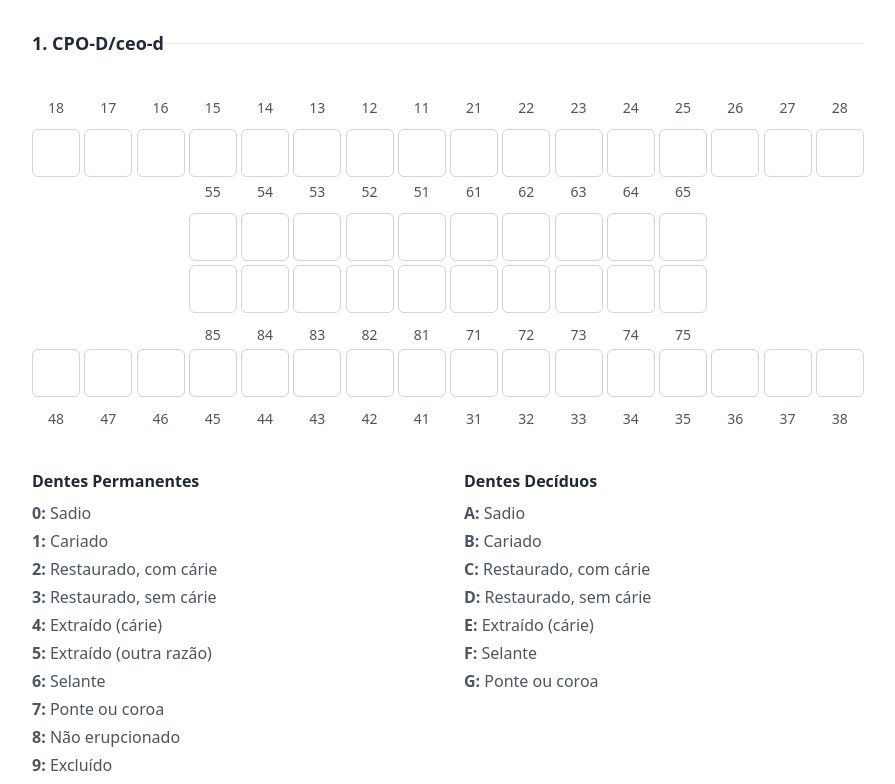
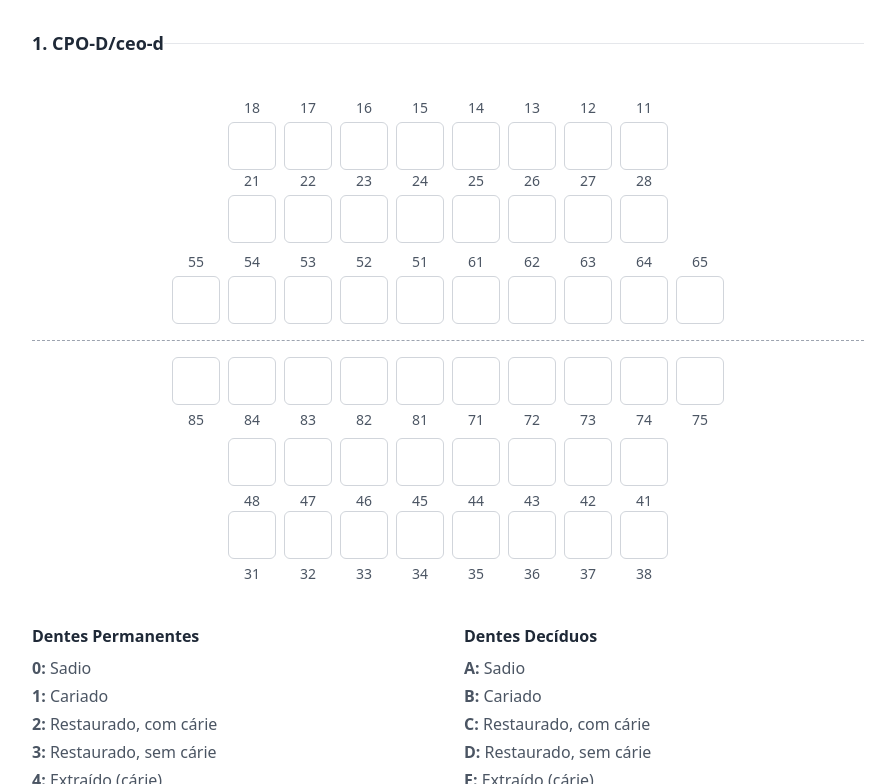
Before and after one commit to ducadete/cpod, a plain HTML site: page index.html in a window 1280 px wide. Shown: the part 627-1411 px from the top of the page, without its empty margins (192-1087 px from the left). Drawn offline with nearby package versions, Linux system fonts and the light colour scheme; no server answers.

Commit message:
Update index.html

```diff
--- a/index.html
+++ b/index.html
@@ -20,18 +20,12 @@
             font-size: 0.875rem; /* Fonte do número do dente aumentada */
             color: #4B5563;
         }
-        .odontogram-grid {
-            display: grid;
-            grid-template-columns: repeat(16, minmax(0, 1fr));
-            gap: 4px; /* Espaçamento aumentado */
-            justify-content: center;
-        }
         .tooth-cell {
             display: flex;
             flex-direction: column;
             align-items: center;
-            justify-content: space-between;
-            min-height: 5rem;
+            gap: 0.25rem;
+            min-width: 3.5rem; /* Garante espaço para o input */
         }
         #success-message {
             display: none;
@@ -121,8 +115,9 @@
                 <legend class="text-lg font-semibold text-gray-800 mb-4">1. CPO-D/ceo-d</legend>
 
                 <div class="odontogram-container overflow-x-auto pb-4">
-                    <div class="odontogram-grid min-w-[700px]">
-                        <!-- Linha Superior (Dentes 18 a 28) -->
+                     <!-- Arcada Superior -->
+                    <div class="flex flex-wrap justify-center">
+                        <div class="flex">
                             <div class="tooth-cell"><span class="tooth-label">18</span><input type="text" data-tooth="18" class="tooth-input"></div>
                             <div class="tooth-cell"><span class="tooth-label">17</span><input type="text" data-tooth="17" class="tooth-input"></div>
                             <div class="tooth-cell"><span class="tooth-label">16</span><input type="text" data-tooth="16" class="tooth-input"></div>
@@ -131,6 +126,8 @@
                             <div class="tooth-cell"><span class="tooth-label">13</span><input type="text" data-tooth="13" class="tooth-input"></div>
                             <div class="tooth-cell"><span class="tooth-label">12</span><input type="text" data-tooth="12" class="tooth-input"></div>
                             <div class="tooth-cell"><span class="tooth-label">11</span><input type="text" data-tooth="11" class="tooth-input"></div>
+                        </div>
+                        <div class="flex">
                             <div class="tooth-cell"><span class="tooth-label">21</span><input type="text" data-tooth="21" class="tooth-input"></div>
                             <div class="tooth-cell"><span class="tooth-label">22</span><input type="text" data-tooth="22" class="tooth-input"></div>
                             <div class="tooth-cell"><span class="tooth-label">23</span><input type="text" data-tooth="23" class="tooth-input"></div>
@@ -139,36 +136,48 @@
                             <div class="tooth-cell"><span class="tooth-label">26</span><input type="text" data-tooth="26" class="tooth-input"></div>
                             <div class="tooth-cell"><span class="tooth-label">27</span><input type="text" data-tooth="27" class="tooth-input"></div>
                             <div class="tooth-cell"><span class="tooth-label">28</span><input type="text" data-tooth="28" class="tooth-input"></div>
-
-                        <!-- Linha Superior Decíduos (55 a 65) -->
-                        <div class="tooth-cell"></div><div class="tooth-cell"></div><div class="tooth-cell"></div>
+                        </div>
+                    </div>
+                     <!-- Decíduos Superiores -->
+                    <div class="flex flex-wrap justify-center mt-2">
+                        <div class="flex ml-auto">
                             <div class="tooth-cell"><span class="tooth-label">55</span><input type="text" data-tooth="55" class="tooth-input"></div>
                             <div class="tooth-cell"><span class="tooth-label">54</span><input type="text" data-tooth="54" class="tooth-input"></div>
                             <div class="tooth-cell"><span class="tooth-label">53</span><input type="text" data-tooth="53" class="tooth-input"></div>
                             <div class="tooth-cell"><span class="tooth-label">52</span><input type="text" data-tooth="52" class="tooth-input"></div>
                             <div class="tooth-cell"><span class="tooth-label">51</span><input type="text" data-tooth="51" class="tooth-input"></div>
+                        </div>
+                        <div class="flex mr-auto">
                             <div class="tooth-cell"><span class="tooth-label">61</span><input type="text" data-tooth="61" class="tooth-input"></div>
                             <div class="tooth-cell"><span class="tooth-label">62</span><input type="text" data-tooth="62" class="tooth-input"></div>
                             <div class="tooth-cell"><span class="tooth-label">63</span><input type="text" data-tooth="63" class="tooth-input"></div>
                             <div class="tooth-cell"><span class="tooth-label">64</span><input type="text" data-tooth="64" class="tooth-input"></div>
                             <div class="tooth-cell"><span class="tooth-label">65</span><input type="text" data-tooth="65" class="tooth-input"></div>
-                        <div class="tooth-cell"></div><div class="tooth-cell"></div><div class="tooth-cell"></div>
+                        </div>
+                    </div>
 
-                        <!-- Linha Inferior Decíduos (85 a 75) -->
-                        <div class="tooth-cell"></div><div class="tooth-cell"></div><div class="tooth-cell"></div>
+                    <hr class="border-gray-400 my-4 border-dashed">
+
+                    <!-- Decíduos Inferiores -->
+                    <div class="flex flex-wrap justify-center mb-2">
+                         <div class="flex ml-auto">
                             <div class="tooth-cell"><input type="text" data-tooth="85" class="tooth-input"><span class="tooth-label">85</span></div>
                             <div class="tooth-cell"><input type="text" data-tooth="84" class="tooth-input"><span class="tooth-label">84</span></div>
                             <div class="tooth-cell"><input type="text" data-tooth="83" class="tooth-input"><span class="tooth-label">83</span></div>
                             <div class="tooth-cell"><input type="text" data-tooth="82" class="tooth-input"><span class="tooth-label">82</span></div>
                             <div class="tooth-cell"><input type="text" data-tooth="81" class="tooth-input"><span class="tooth-label">81</span></div>
+                        </div>
+                        <div class="flex mr-auto">
                             <div class="tooth-cell"><input type="text" data-tooth="71" class="tooth-input"><span class="tooth-label">71</span></div>
                             <div class="tooth-cell"><input type="text" data-tooth="72" class="tooth-input"><span class="tooth-label">72</span></div>
                             <div class="tooth-cell"><input type="text" data-tooth="73" class="tooth-input"><span class="tooth-label">73</span></div>
                             <div class="tooth-cell"><input type="text" data-tooth="74" class="tooth-input"><span class="tooth-label">74</span></div>
                             <div class="tooth-cell"><input type="text" data-tooth="75" class="tooth-input"><span class="tooth-label">75</span></div>
-                        <div class="tooth-cell"></div><div class="tooth-cell"></div><div class="tooth-cell"></div>
-
-                        <!-- Linha Inferior (Dentes 48 a 38) -->
+                        </div>
+                    </div>
+                     <!-- Arcada Inferior -->
+                    <div class="flex flex-wrap justify-center">
+                        <div class="flex">
                              <div class="tooth-cell"><input type="text" data-tooth="48" class="tooth-input"><span class="tooth-label">48</span></div>
                             <div class="tooth-cell"><input type="text" data-tooth="47" class="tooth-input"><span class="tooth-label">47</span></div>
                             <div class="tooth-cell"><input type="text" data-tooth="46" class="tooth-input"><span class="tooth-label">46</span></div>
@@ -177,6 +186,8 @@
                             <div class="tooth-cell"><input type="text" data-tooth="43" class="tooth-input"><span class="tooth-label">43</span></div>
                             <div class="tooth-cell"><input type="text" data-tooth="42" class="tooth-input"><span class="tooth-label">42</span></div>
                             <div class="tooth-cell"><input type="text" data-tooth="41" class="tooth-input"><span class="tooth-label">41</span></div>
+                        </div>
+                        <div class="flex">
                              <div class="tooth-cell"><input type="text" data-tooth="31" class="tooth-input"><span class="tooth-label">31</span></div>
                             <div class="tooth-cell"><input type="text" data-tooth="32" class="tooth-input"><span class="tooth-label">32</span></div>
                             <div class="tooth-cell"><input type="text" data-tooth="33" class="tooth-input"><span class="tooth-label">33</span></div>
@@ -185,6 +196,7 @@
                             <div class="tooth-cell"><input type="text" data-tooth="36" class="tooth-input"><span class="tooth-label">36</span></div>
                             <div class="tooth-cell"><input type="text" data-tooth="37" class="tooth-input"><span class="tooth-label">37</span></div>
                             <div class="tooth-cell"><input type="text" data-tooth="38" class="tooth-input"><span class="tooth-label">38</span></div>
+                        </div>
                     </div>
                 </div>
 
```
Lines whose indentation alone changed are shown as unchanged.
